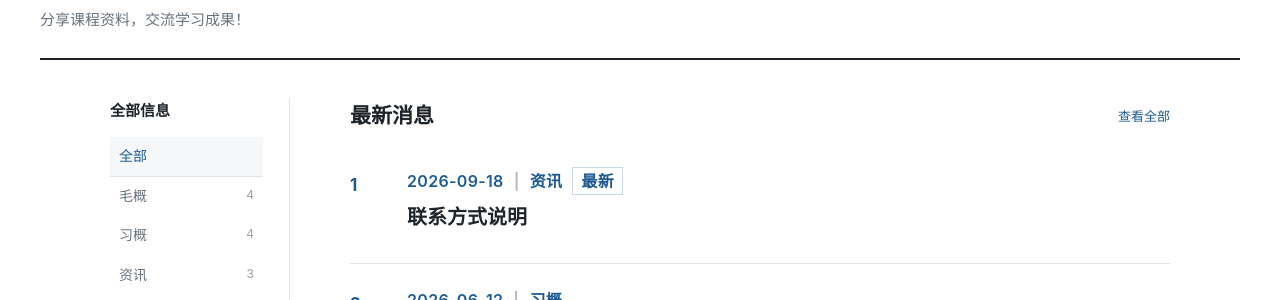
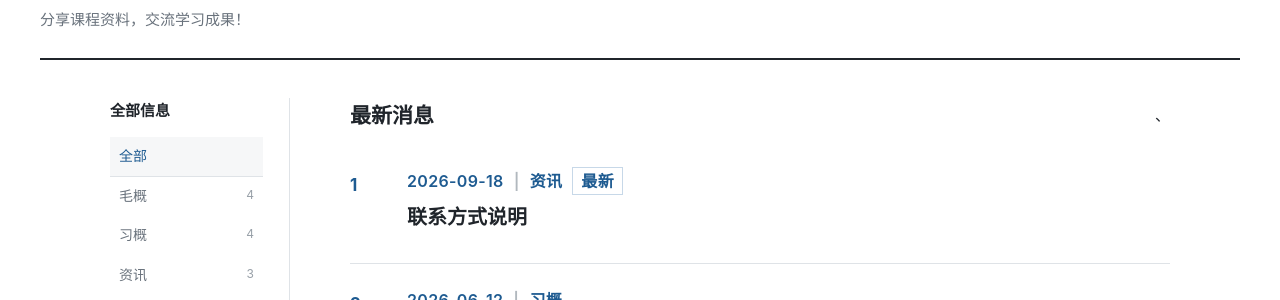
Before and after one commit to xxzl88/csu, a Jekyll site: the page built from index.html, in a window 1280 px wide. Shown: the part 199-499 px from the top of the page. Built offline with Jekyll 4.4.1, drawn with Linux system fonts in a browser that asks for light colours; the list of posts is cut into pages by our own code.

Commit message:
Update home.html

```diff
--- a/_layouts/home.html
+++ b/_layouts/home.html
@@ -18,7 +18,7 @@ layout: default
   </aside>
 
   <section id="latest" class="notice-list-section">
-    <div class="list-heading"><h2>最新消息</h2><a href="{{ '/topics/' | relative_url }}">查看全部</a></div>
+    <div class="list-heading"><h2>最新消息</h2>、</div>
     {% if paginator.posts.size > 0 %}<div class="notice-list">
       {% assign page_offset = paginator.page | minus: 1 | times: site.paginate %}
       {% for post in paginator.posts %}{% assign post_number = page_offset | plus: forloop.index %}<article class="notice-item"><div class="notice-index">{{ post_number }}</div><div class="notice-main"><div class="post-meta"><time datetime="{{ post.date | date_to_xmlschema }}">{{ post.date | date: "%Y-%m-%d" }}</time>{% if post.categories.first %}<span class="separator">|</span><span>{{ post.categories | join: ' / ' }}</span>{% endif %}{% if post.featured %}<span class="notice-label">最新</span>{% endif %}</div><h3><a href="{{ post.url | relative_url }}">{{ post.title }}</a></h3><p>{{ post.excerpt | strip_html | strip_newlines | truncate: 150 }}</p></div></article>{% endfor %}
```
